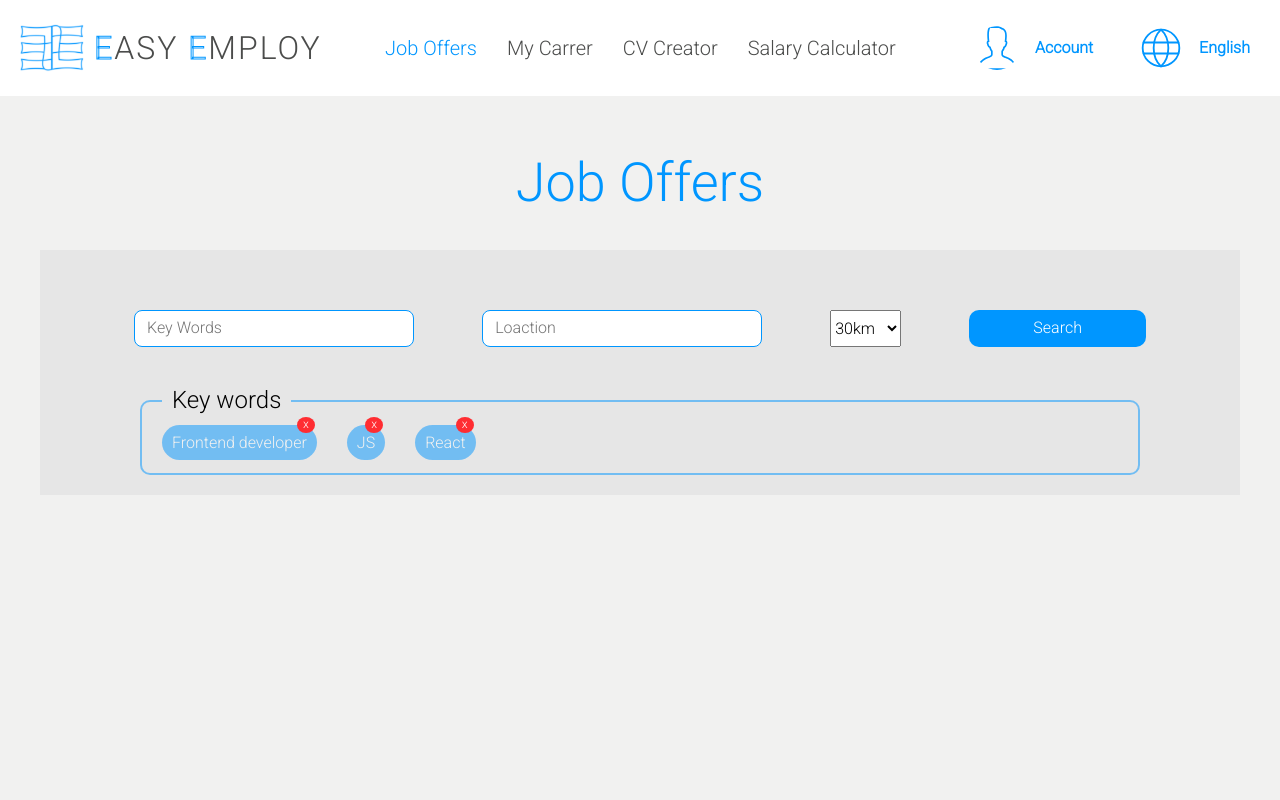
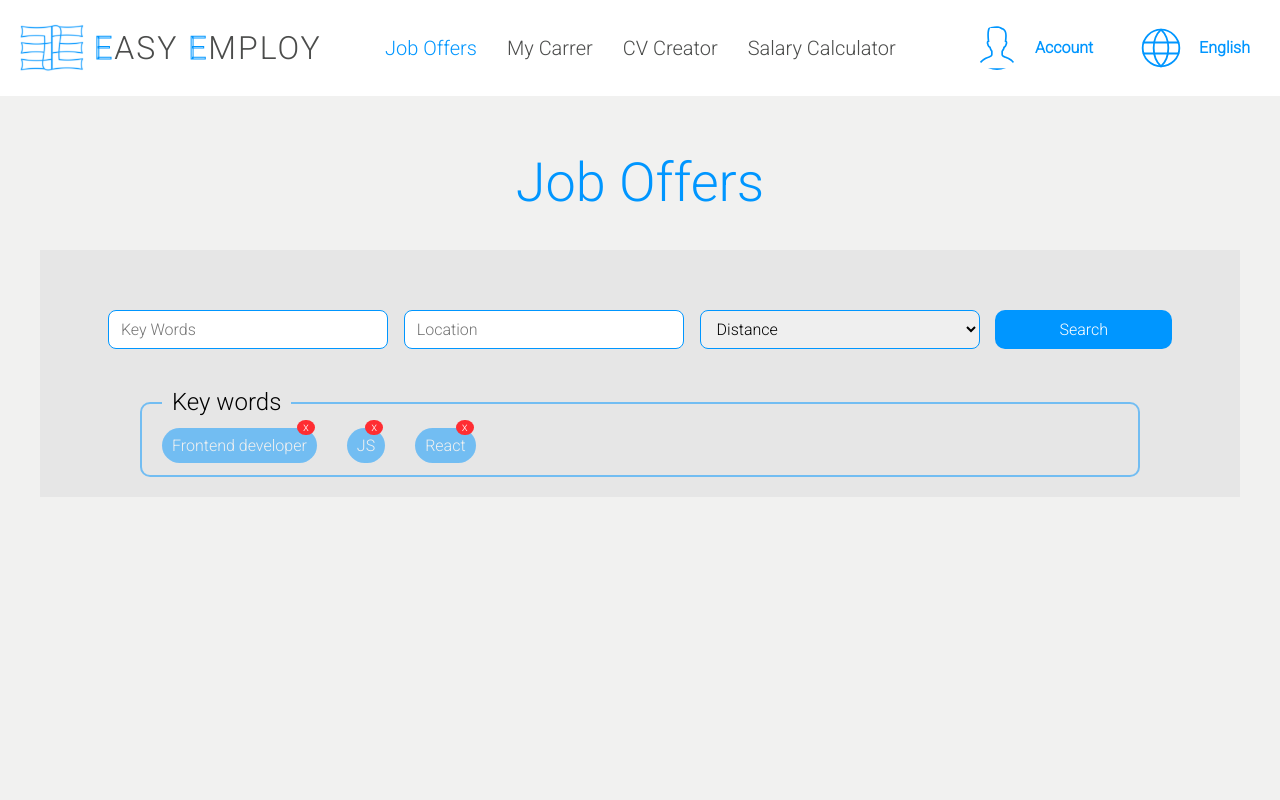
Before and after one commit to mizdebski77/Easy-Employ, a React (Create React App) app: page /Offers in a window 1280 px wide. Shown: the top 800 px of the page. Built offline with nearby package versions, Linux system fonts and the light colour scheme.

Commit message:
Distance as default option added

```diff
--- a/src/features/JobOffers/jobOffers.tsx
+++ b/src/features/JobOffers/jobOffers.tsx
@@ -1,5 +1,3 @@
-import React from 'react';
-
 import {
     Form,
     FormWrapper,
@@ -18,13 +16,6 @@ import {
 
 export const JobOffers = () => {
 
-    const options = [
-        { label: '30km', value: 30 },
-        { label: '50km', value: 50 },
-        { label: '100km', value: 100 },
-        { label: '150km', value: 150 },
-        { label: '200km', value: 200 },
-    ];
 
     return (
         <Wrapper>
@@ -35,16 +26,17 @@ export const JobOffers = () => {
             <FormWrapper>
                 <Form>
                     <Input placeholder='Key Words' />
-                    <Input placeholder='Loaction' />
+                    <Input placeholder='Location' />
                     <Select>
-                        {options.map((option, index) => (
-                            <Option key={index}>
-                                {option.label}
-                            </Option>
-                        ))}
+                        <Option selected disabled value='Distance'>Distance</Option>
+                        <Option value=''>+ 30 km</Option>
+                        <Option value=''>+ 50 km</Option>
+                        <Option value=''>+ 70 km</Option>
+                        <Option value=''>+ 100 km</Option>
                     </Select>
                     <SearchButton>Search</SearchButton>
                 </Form>
+
 
                 <KeyWordsWrapper>
                     <Legend>Key words</Legend>
--- a/src/features/JobOffers/styledJobOffers.ts
+++ b/src/features/JobOffers/styledJobOffers.ts
@@ -40,11 +40,25 @@ export const Input = styled.input`
 `;
 
 export const Select = styled.select`
+    padding: 8px 12px;
+    font-size: 16px;
+    border-radius: 8px;
+    border: 1px solid ${({ theme }) => theme.color.fontMain};
+    min-width: 280px;
+    cursor: pointer;
 
+    @media (max-width:${({ theme }) => theme.breakPoint.thirdBp}px) {
+        font-size: 14px;
+    }
+
+
+    &:focus {
+        outline: none;
+    }
 `;
 
 export const Option = styled.option`
-
+    cursor: pointer;
 `;
 
 export const SearchButton = styled.button`
```
